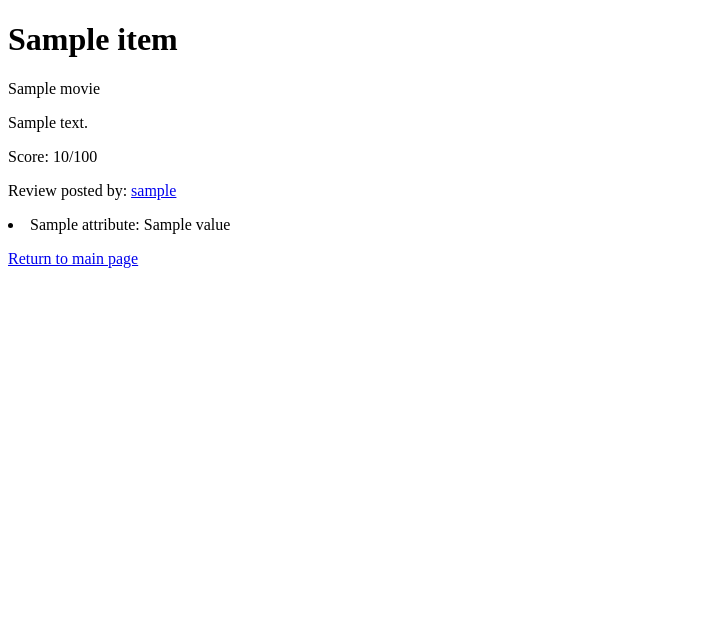
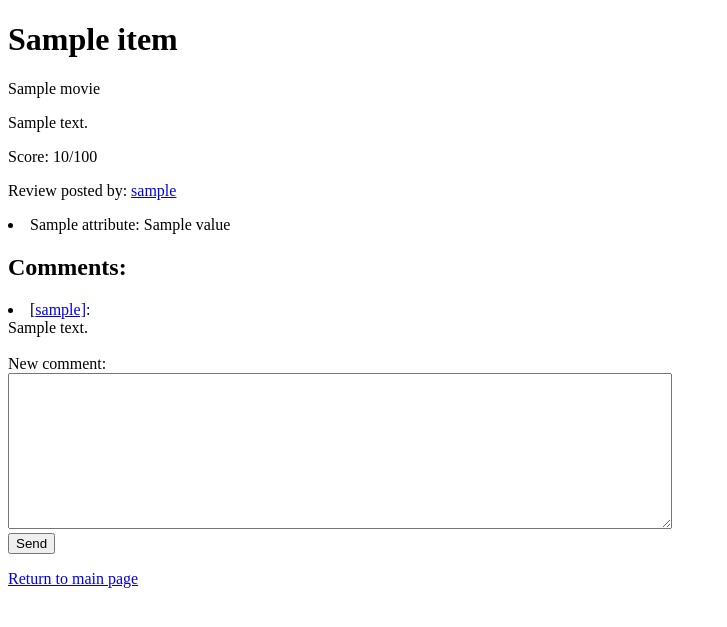
Before and after one commit to faintworks/filmly, a Flask app: template templates/show_item.html in a window 1280 px wide. Shown: the top 627 px of the page, without its empty margins (0-727 px from the left). Run offline with Flask 3, Linux system fonts and the light colour scheme; the template is opened without the code that fills it: most values are stand-ins (such as "Sample title", 1, 10 or a date in 2020).

Commit message:
Add comments

```diff
--- a/app.py
+++ b/app.py
@@ -40,7 +40,8 @@ def show_item(item_id):
     if not item:
         abort(404)
     attributes = items.get_attributes(item_id)
-    return render_template("show_item.html", item=item, attributes=attributes)
+    comments = items.get_comments(item_id)
+    return render_template("show_item.html", item=item, attributes=attributes, comments=comments)
 
 @app.route("/new_item")
 def new_item():
@@ -82,6 +83,24 @@ def create_item():
     items.add_item(title, movie, review, score, user_id, attributes)
 
     return redirect("/")
+
+@app.route("/create_comment", methods=["POST"])
+def create_comment():
+    require_login()
+
+    comment = request.form.get("comment", "").strip()
+    if not comment or len(comment) > 1000:
+        abort(400)
+    item_id = request.form["item_id"]
+    item = items.get_item(item_id)
+    if not item:
+        abort(400)
+
+    user_id = session["user_id"]
+
+    items.add_comment(item_id, user_id, comment)
+
+    return redirect("/item/" + str(item_id))
 
 @app.route("/edit_item/<int:item_id>")
 def edit_item(item_id):
--- a/schema.sql
+++ b/schema.sql
@@ -21,7 +21,14 @@ CREATE TABLE attributes (
 
 CREATE TABLE item_attributes (
     id INTEGER PRIMARY KEY AUTOINCREMENT,
-    item_id INTEGER REFERENCES items,
+    item_id INTEGER NOT NULL REFERENCES items,
     title TEXT NOT NULL,
     value TEXT NOT NULL
 );
+
+CREATE TABLE comments (
+  id INTEGER PRIMARY KEY AUTOINCREMENT,
+  item_id INTEGER NOT NULL REFERENCES items,
+  user_id INTEGER NOT NULL REFERENCES users,
+  comment TEXT NOT NULL
+);
--- a/templates/show_item.html
+++ b/templates/show_item.html
@@ -32,6 +32,17 @@
         {% endfor %}
     </tr>
     {% endif %}
+    <h2>Comments:</h2>
+    {% for comment in comments %}
+    <li>[<a href="/user/{{ comment.user_id }}">{{ comment.username }}]</a>:<br />
+        {{ comment.comment }}</li>
+        <br />
+    {% endfor %}
+    <form action="/create_comment" method="post">
+        New comment: <br />
+        <textarea name="comment" rows="10" cols="80" required></textarea> <br />
+        <input type="hidden" name="item_id" value="{{ item.id }}" />
+        <input type="submit" value="Send" />
     <p>
     <a href="/" >Return to main page</a>
     </p>
```
Also changed, not shown: items.py (+12 -0 lines).
